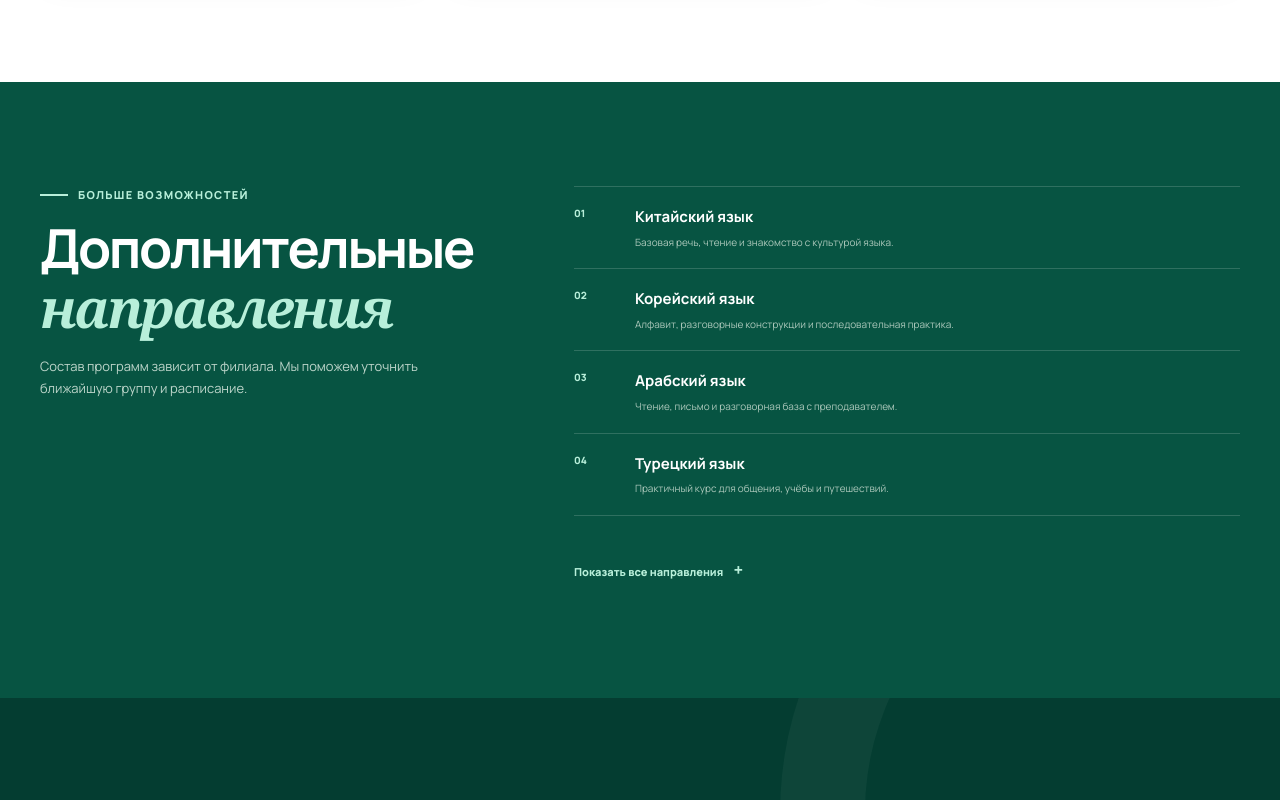
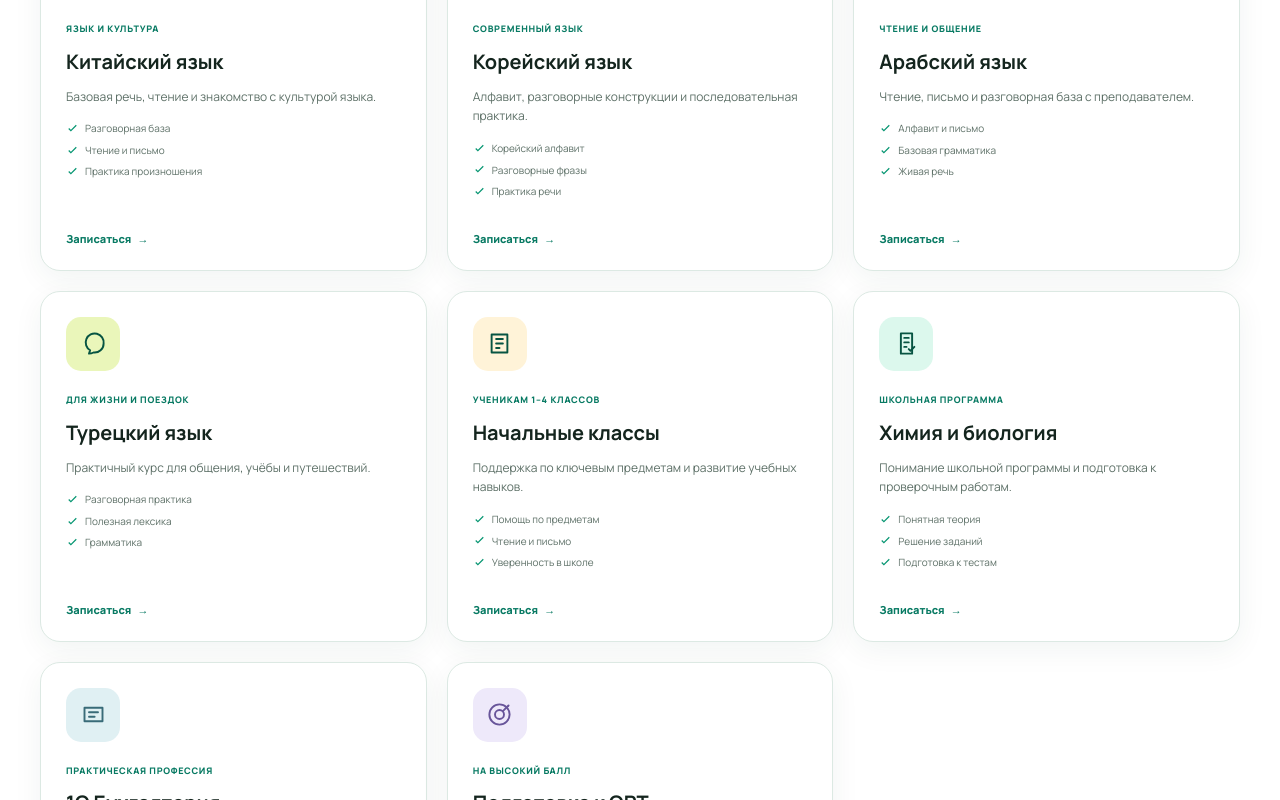
Before and after one commit to Front-Practice/American-Dream-KG, a React (Vite) app: page / in a window 1280 px wide. Shown: the part 2020-2820 px from the top of the page. Built offline with nearby package versions, Linux system fonts and the light colour scheme; a web font is replaced by a local one.

Commit message:
some changes

```diff
--- a/src/App.jsx
+++ b/src/App.jsx
@@ -108,7 +108,11 @@ function Courses() {
     ['all', 'Все'], ['languages', 'Языки'], ['exam', 'Экзамены'], ['kids', 'Детям'], ['academic', 'Школьные'], ['digital', 'IT'],
   ];
   const [filter, setFilter] = useState('all');
-  const visible = useMemo(() => filter === 'all' ? courses : courses.filter(course => course.category === filter), [filter]);
+  const allDirections = useMemo(() => [
+    ...courses,
+    ...extraPrograms.map(program => ({ ...program, description: program.text })),
+  ], []);
+  const visible = useMemo(() => filter === 'all' ? allDirections : allDirections.filter(course => course.category === filter), [filter, allDirections]);
 
   return (
     <section className="course-section section" id="courses">
@@ -121,12 +125,12 @@ function Courses() {
           {visible.map((course) => {
             const index = courses.findIndex(item => item.id === course.id);
             return (
-              <article className="course-card reveal visible" key={course.id} tabIndex="0">
-                <div className={`course-icon ${course.tone}`}><Icon name={courseIcons[index]} /></div>
+              <a className="course-card reveal visible" href={`${registrationUrl}?course=${encodeURIComponent(course.apiKey)}`} key={course.id} aria-label={`Записаться на курс ${course.title}`}>
+                <div className={`course-icon ${course.tone}`}><Icon name={course.icon || courseIcons[index] || 'book'} /></div>
                 <span className="course-age">{course.label}</span><h3>{course.title}</h3><p>{course.description}</p>
                 <ul className="course-details">{course.details.map(detail => <li key={detail}><Icon name="check" />{detail}</li>)}</ul>
-                <a href={registrationUrl}>Записаться <span>→</span></a>
-              </article>
+                <span className="course-cta">Записаться <span>→</span></span>
+              </a>
             );
           })}
         </div>
@@ -189,7 +193,7 @@ function Admissions() {
 }
 
 function Branches() {
-  return <section className="branches section" id="branches"><div className="container"><SectionHeader eyebrow="Мы рядом" title={<>Выберите <em>удобный филиал</em></>} description="Пять учебных пространств в Оше и Ошской области. Направления могут отличаться по филиалам."/><div className="branch-grid">{branches.map((branch,index)=><article className={`branch-card reveal ${branch.featured?'main-branch':''}`} key={branch.id}>{branch.featured?<div className="branch-label">Главный филиал</div>:<span className="branch-no">{String(index+1).padStart(2,'0')}</span>}<h3>{branch.name}</h3><p>{branch.address}</p><div className="branch-tags">{branch.programs.map(program=><span key={program}>{program}</span>)}</div><a href={registrationUrl}>Выбрать филиал →</a></article>)}</div></div></section>;
+  return <section className="branches section" id="branches"><div className="container"><SectionHeader eyebrow="Мы рядом" title={<>Выберите <em>удобный филиал</em></>} description="Нажмите на филиал — он автоматически выберется в форме записи. Направления могут отличаться по филиалам."/><div className="branch-grid">{branches.map((branch,index)=><a className={`branch-card reveal ${branch.featured?'main-branch':''}`} href={`${registrationUrl}?branch=${branch.id}`} aria-label={`Выбрать филиал ${branch.name}`} key={branch.id}>{branch.featured?<div className="branch-label">Главный филиал</div>:<span className="branch-no">{String(index+1).padStart(2,'0')}</span>}<h3>{branch.name}</h3><p>{branch.address}</p><div className="branch-tags">{branch.programs.map(program=><span key={program}>{program}</span>)}</div></a>)}</div></div></section>;
 }
 
 function FAQ() {
@@ -205,6 +209,11 @@ function Footer() {
 function RegistrationPage() {
   const [status, setStatus] = useState('idle');
   const [submitError, setSubmitError] = useState('');
+  const requestedCourse = new URLSearchParams(window.location.search).get('course') || '';
+  const requestedBranch = new URLSearchParams(window.location.search).get('branch') || '';
+  const availableCourseKeys = [...courses, ...extraPrograms].map(item => item.apiKey);
+  const selectedCourse = availableCourseKeys.includes(requestedCourse) ? requestedCourse : '';
+  const selectedBranch = branches.some(branch => String(branch.id) === requestedBranch) ? requestedBranch : '';
 
   useEffect(() => {
     window.scrollTo(0, 0);
@@ -297,8 +306,8 @@ function RegistrationPage() {
                       <label className="field"><span>Номер телефона *</span><input name="phone" type="tel" autoComplete="tel" placeholder="+996 700 000 000" required /></label>
                       <label className="field"><span>Имя ученика *</span><input name="childName" type="text" placeholder="Например, Али" required /></label>
                       <label className="field"><span>Возраст ученика *</span><input name="studentAge" type="number" min="1" max="99" placeholder="Например, 16" required /></label>
-                      <label className="field"><span>Направление *</span><select name="course" defaultValue="" required><option value="" disabled>Выберите курс</option>{courses.map(course => <option key={course.id} value={course.apiKey}>{course.title}</option>)}{extraPrograms.map(program => <option key={program.title} value={program.apiKey}>{program.title}</option>)}</select></label>
-                      <label className="field"><span>Удобный филиал *</span><select name="branchId" defaultValue="" required><option value="" disabled>Выберите филиал</option>{branches.map(branch => <option key={branch.id} value={branch.id}>{branch.name} — {branch.address}</option>)}</select></label>
+                      <label className="field"><span>Направление *</span><select name="course" defaultValue={selectedCourse} required><option value="" disabled>Выберите курс</option>{courses.map(course => <option key={course.id} value={course.apiKey}>{course.title}</option>)}{extraPrograms.map(program => <option key={program.title} value={program.apiKey}>{program.title}</option>)}</select></label>
+                      <label className="field"><span>Удобный филиал *</span><select name="branchId" defaultValue={selectedBranch} required><option value="" disabled>Выберите филиал</option>{branches.map(branch => <option key={branch.id} value={branch.id}>{branch.name} — {branch.address}</option>)}</select></label>
                       <label className="field"><span>Откуда вы о нас узнали? *</span><select name="source" defaultValue="" required><option value="" disabled>Выберите вариант</option><option>WhatsApp</option><option>Instagram</option><option>Таргет (реклама)</option><option>Родственники / знакомые</option><option>Другое</option></select></label>
                       <label className="field"><span>Удобное время</span><select name="preferredTime" defaultValue=""><option value="">Не имеет значения</option><option>Утро</option><option>День</option><option>Вечер</option><option>Выходные</option></select></label>
                       <label className="field field-full"><span>Комментарий</span><textarea name="message" rows="3" placeholder="Расскажите о цели или задайте вопрос" /></label>
@@ -329,7 +338,7 @@ function App() {
 
   if (window.location.pathname.startsWith('/registration')) return <RegistrationPage />;
 
-  return <><a className="skip-link" href="#main">Перейти к содержанию</a><Header/><main id="main"><Hero/><Courses/><ExtraPrograms/><Method/><Teachers/><Benefits/><Admissions/><Branches/><FAQ/><section className="cta-section"><div className="container cta-card reveal"><div><span className="eyebrow light"><i/>Начните с простого шага</span><h2>Выберите курс,<br/><em>который подходит вам</em></h2><p>Оставьте заявку — мы уточним цель, подберём филиал и расскажем о ближайших группах.</p></div><div className="cta-actions"><Button light large>Оставить заявку <Icon name="arrow"/></Button><span>Ответим и поможем с выбором</span></div></div></section></main><Footer/></>;
+  return <><a className="skip-link" href="#main">Перейти к содержанию</a><Header/><main id="main"><Hero/><Courses/><Method/><Teachers/><Benefits/><Admissions/><Branches/><FAQ/><section className="cta-section"><div className="container cta-card reveal"><div><span className="eyebrow light"><i/>Начните с простого шага</span><h2>Выберите курс,<br/><em>который подходит вам</em></h2><p>Оставьте заявку — мы уточним цель, подберём филиал и расскажем о ближайших группах.</p></div><div className="cta-actions"><Button light large>Оставить заявку <Icon name="arrow"/></Button><span>Ответим и поможем с выбором</span></div></div></section></main><Footer/></>;
 }
 
 export default App;
--- a/src/data.js
+++ b/src/data.js
@@ -64,14 +64,14 @@ export const courses = [
 ];
 
 export const extraPrograms = [
-  { apiKey: 'Китайский', title: 'Китайский язык', text: 'Базовая речь, чтение и знакомство с культурой языка.' },
-  { apiKey: 'Корейский', title: 'Корейский язык', text: 'Алфавит, разговорные конструкции и последовательная практика.' },
-  { apiKey: 'Арабский', title: 'Арабский язык', text: 'Чтение, письмо и разговорная база с преподавателем.' },
-  { apiKey: 'Турецкий', title: 'Турецкий язык', text: 'Практичный курс для общения, учёбы и путешествий.' },
-  { apiKey: 'Начальный класс', title: 'Начальные классы', text: 'Поддержка по ключевым предметам и развитие учебных навыков.' },
-  { apiKey: 'Химия и Биология', title: 'Химия и биология', text: 'Понимание школьной программы и подготовка к проверочным работам.' },
-  { apiKey: '1C Бугалтерия', title: '1С Бухгалтерия', text: 'Прикладные навыки работы в программе для будущей профессии.' },
-  { apiKey: 'OPT', title: 'Подготовка к ОРТ', text: 'Структурная работа с типовыми заданиями и стратегией теста.' },
+  { id: 'chinese', apiKey: 'Китайский', category: 'languages', tone: 'sand', icon: 'book', label: 'Язык и культура', title: 'Китайский язык', text: 'Базовая речь, чтение и знакомство с культурой языка.', details: ['Разговорная база', 'Чтение и письмо', 'Практика произношения'] },
+  { id: 'korean', apiKey: 'Корейский', category: 'languages', tone: 'blue', icon: 'chat', label: 'Современный язык', title: 'Корейский язык', text: 'Алфавит, разговорные конструкции и последовательная практика.', details: ['Корейский алфавит', 'Разговорные фразы', 'Практика речи'] },
+  { id: 'arabic', apiKey: 'Арабский', category: 'languages', tone: 'mint', icon: 'book', label: 'Чтение и общение', title: 'Арабский язык', text: 'Чтение, письмо и разговорная база с преподавателем.', details: ['Алфавит и письмо', 'Базовая грамматика', 'Живая речь'] },
+  { id: 'turkish', apiKey: 'Турецкий', category: 'languages', tone: 'lime', icon: 'chat', label: 'Для жизни и поездок', title: 'Турецкий язык', text: 'Практичный курс для общения, учёбы и путешествий.', details: ['Разговорная практика', 'Полезная лексика', 'Грамматика'] },
+  { id: 'primary', apiKey: 'Начальный класс', category: 'kids', tone: 'sand', icon: 'page', label: 'Ученикам 1–4 классов', title: 'Начальные классы', text: 'Поддержка по ключевым предметам и развитие учебных навыков.', details: ['Помощь по предметам', 'Чтение и письмо', 'Уверенность в школе'] },
+  { id: 'science', apiKey: 'Химия и Биология', category: 'academic', tone: 'mint', icon: 'exam', label: 'Школьная программа', title: 'Химия и биология', text: 'Понимание школьной программы и подготовка к проверочным работам.', details: ['Понятная теория', 'Решение заданий', 'Подготовка к тестам'] },
+  { id: 'accounting', apiKey: '1C Бугалтерия', category: 'digital', tone: 'blue', icon: 'screen', label: 'Практическая профессия', title: '1С Бухгалтерия', text: 'Прикладные навыки работы в программе для будущей профессии.', details: ['Работа в 1С', 'Учёт операций', 'Практические задачи'] },
+  { id: 'ort', apiKey: 'OPT', category: 'exam', tone: 'violet', icon: 'target', label: 'На высокий балл', title: 'Подготовка к ОРТ', text: 'Структурная работа с типовыми заданиями и стратегией теста.', details: ['Типовые задания', 'Пробные тесты', 'Стратегия экзамена'] },
 ];
 
 export const branches = [
```
Also changed, not shown: src/styles.css, 3 other files (tests, documents, lock files or other folders).
